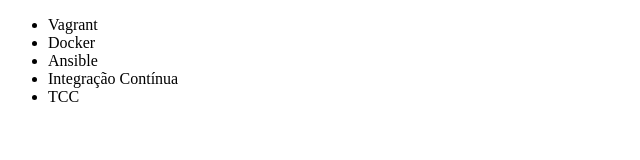
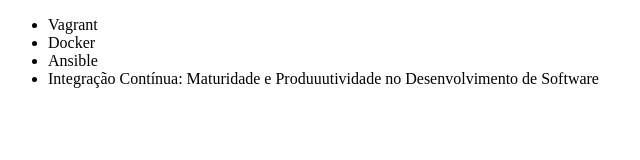
Before and after one commit to itsmew0rm/gitaula, a plain HTML site: page index.html in a window 1280 px wide. Shown: the whole page, without its empty margins (0-640 px from the left). Drawn offline with Linux system fonts and the light colour scheme.

Commit message:
Atualização do nome

```diff
--- a/index.html
+++ b/index.html
@@ -9,8 +9,7 @@
         <li>Vagrant</li>
         <li>Docker</li>
         <li>Ansible</li>
-        <li>Integração Contínua</li>
-        <li>TCC</li>
+        <li>Integração Contínua: Maturidade e Produuutividade no Desenvolvimento de Software</li>
     </ul>
 </body>
 </html>
```
